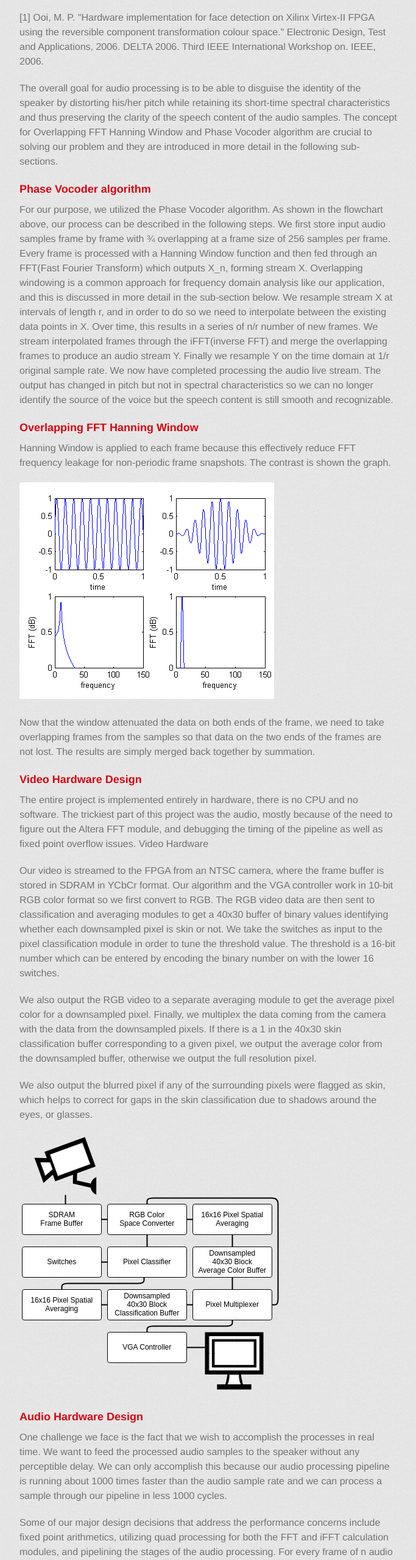
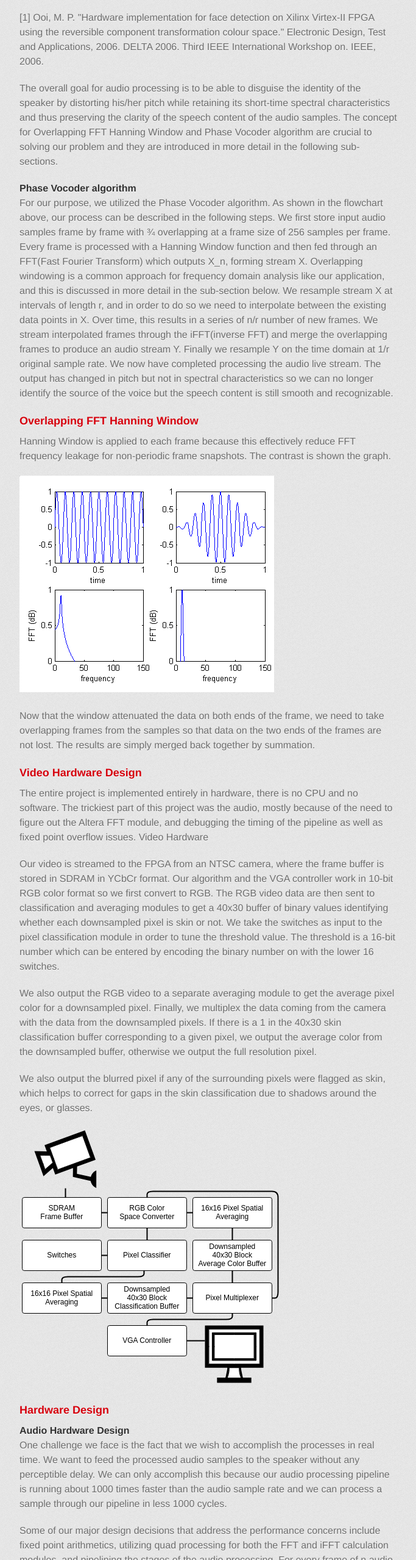
Before and after one commit to seanogden/witprocam, a plain HTML site: page index.html in a window 1280 px wide. Shown: the part 1168-3726 px from the top of the page at 61% size, without its empty margins (298-981 px from the left). Drawn offline with Linux system fonts and the light colour scheme; a web font is replaced by a local one.

Commit message:
testing title sizes

```diff
--- a/index.html
+++ b/index.html
@@ -52,8 +52,8 @@
 <p>The overall goal for audio processing is to be able to disguise the identity of the speaker by distorting his/her pitch while retaining its short-time spectral characteristics and thus preserving the clarity of the speech content of the audio samples.
 The concept for Overlapping FFT Hanning Window and Phase Vocoder algorithm are crucial to solving our problem and they are introduced in more detail in the following sub-sections.</p>
 
-<h3>
-<a id="phase-vocoder-algorithm" class="anchor" href="#phase-vocoder-algorithm" aria-hidden="true"><span class="octicon octicon-link"></span></a>Phase Vocoder algorithm</h3>
+<h4>
+<a id="phase-vocoder-algorithm" class="anchor" href="#phase-vocoder-algorithm" aria-hidden="true"><span class="octicon octicon-link"></span></a>Phase Vocoder algorithm</h4>
 
 <p>For our purpose, we utilized the Phase Vocoder algorithm. As shown in the flowchart above, our process can be described in the following steps. We first store input audio samples frame by frame with ¾ overlapping at a frame size of 256 samples per frame. Every frame is processed with a Hanning Window function and then fed through an FFT(Fast Fourier Transform) which outputs X_n, forming stream X. Overlapping windowing is a common approach for frequency domain analysis like our application, and this is discussed in more detail in the sub-section below.  We resample stream X at intervals of length r, and in order to do so we need to interpolate between the existing data points in X.  Over time, this results in a series of n/r number of new frames. We stream interpolated frames through the iFFT(inverse FFT) and merge the overlapping frames to produce an audio stream Y. Finally we resample Y on the time domain at 1/r original sample rate. We now have completed processing the audio live stream. The output has changed in pitch but not in spectral characteristics so we can no longer identify the source of the voice but the speech content is still smooth and recognizable.</p>
 
@@ -80,8 +80,10 @@ Video Hardware</p>
 
 <p><img src="images/Pixelator.svg" alt=""></p>
 
-<h3>
-<a id="audio-hardware-design" class="anchor" href="#audio-hardware-design" aria-hidden="true"><span class="octicon octicon-link"></span></a>Audio Hardware Design</h3>
+
+<h3>Hardware Design</h3>
+<h4>
+<a id="audio-hardware-design" class="anchor" href="#audio-hardware-design" aria-hidden="true"><span class="octicon octicon-link"></span></a>Audio Hardware Design</h4>
 
 <p>One challenge we face is the fact that we wish to accomplish the processes in real time. We want to feed the processed audio samples to the speaker without any perceptible delay. We can only accomplish this because our audio processing pipeline is running about 1000 times faster than the audio sample rate and we can process a sample through our pipeline in less 1000 cycles.</p>
 
```
